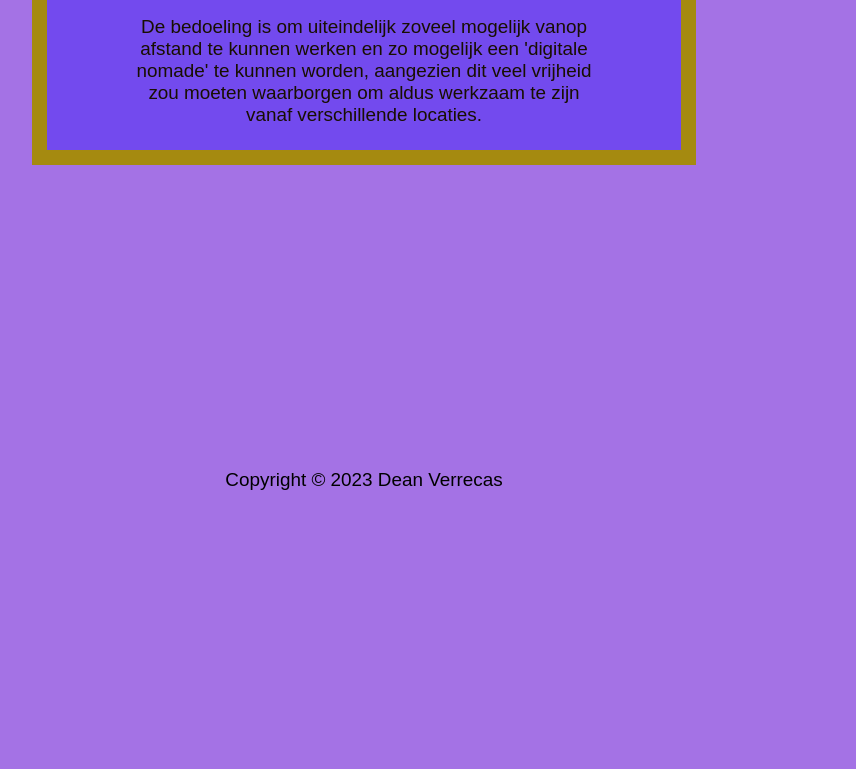
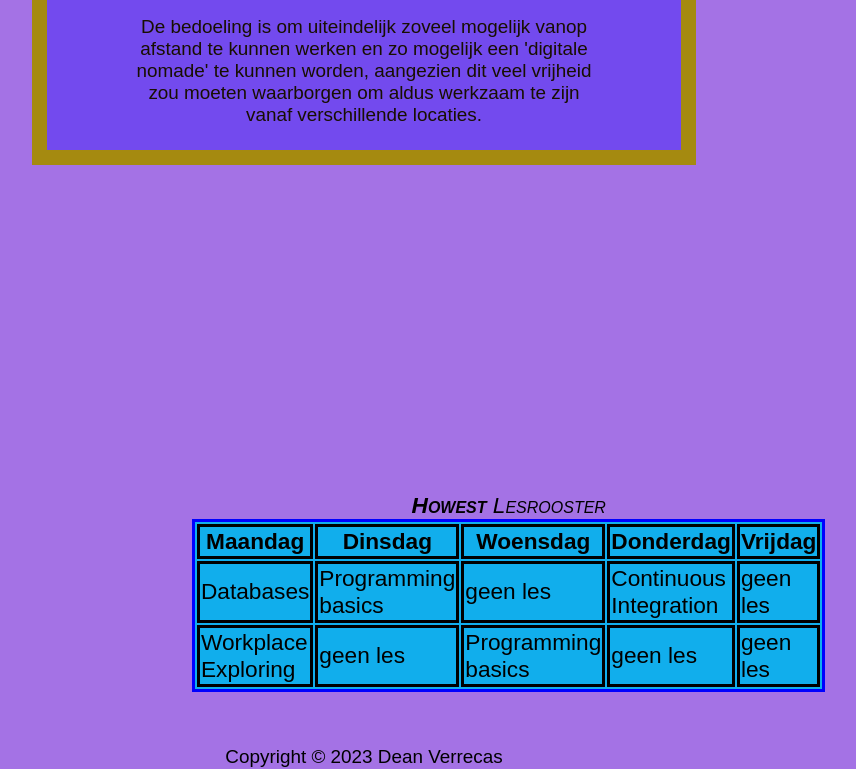
Before and after one commit to DeanHowest/PE1-IkStelMeVoor, a plain HTML site: page opleiding/graduaatProgrammeren.html in a window 1280 px wide. Shown: the part 1384-2153 px from the top of the page, without its empty margins (276-1132 px from the left). Before the commit the page ends 1876 px from the top, so only its background shows below. Drawn offline with Linux system fonts and the light colour scheme.

Commit message:
Voeg tabel en laatste wijzigingen toe

```diff
--- a/CSS/mainstyle.css
+++ b/CSS/mainstyle.css
@@ -69,3 +69,24 @@ img{
 a{
     margin-left: 150px;
 }
+table.myTable {
+    margin-bottom: 50px;
+    margin-left: 460px;
+    border: solid 3px blue;
+    background-color: #11aeec;
+    width: 50%;
+    }
+    table.myTable > caption {
+    text-align: center;
+    font-style: italic;
+    font-variant: small-caps;
+    }
+td, th{
+    border: solid;
+}
+caption::before{
+    margin-bottom: 20px;
+    content: "Howest ";
+    font-weight: bold;
+
+}
--- a/opleiding/graduaatProgrammeren.html
+++ b/opleiding/graduaatProgrammeren.html
@@ -27,8 +27,31 @@
     <p>Ik kan goed overweg met computers en zou hier dus ook graag mijn beroep van maken.  Ook heb ik enige affiniteit met het estetische, alwaar ik mijn kunstzinnige kant kan laten gelden.  In een vorig leven volgde ik immers Architecturale vormgeving in de Brugse Kunstacademie.</p>
     <p>De bedoeling is om uiteindelijk zoveel mogelijk vanop afstand te kunnen werken en zo mogelijk een 'digitale nomade' te kunnen worden, aangezien dit veel vrijheid zou moeten waarborgen om aldus werkzaam te zijn vanaf verschillende locaties.</p>
     </div>
-
-
+    <table class="myTable">
+      <p><caption>Lesrooster</caption></p>
+      <br>
+      <tr>
+      <th>Maandag</th>
+      <th>Dinsdag</th>
+      <th>Woensdag</th>
+      <th>Donderdag</th>
+      <th>Vrijdag</th>
+      </tr>
+      <tr>
+      <td>Databases</td>
+      <td>Programming basics</td>
+      <td>geen les</td>
+      <td>Continuous Integration</td>
+      <td>geen les</td>
+      </tr>
+      <tr>
+      <td>Workplace Exploring</td>
+      <td>geen les</td>
+      <td>Programming basics</td>
+      <td>geen les</td>
+      <td>geen les</td>
+      </tr>
+      </table>
 <footer>
 <div>
 <small>Copyright © 2023 Dean Verrecas</small>
```
